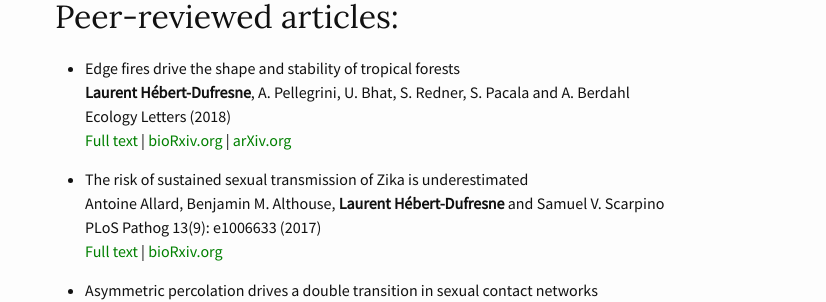
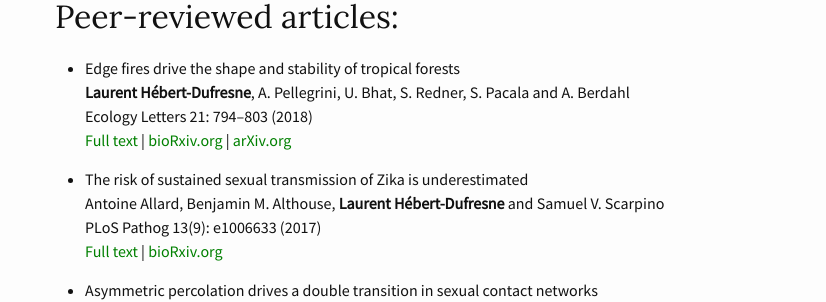
Before and after one commit to laurenthebertdufresne/laurenthebertdufresne.github.io, a Jekyll site: the page built from _pages/publications.md, in a window 1280 px wide and 900 px high, scrolled down 756 px. Shown: the part 157-459 px from the top of the window, without its empty margins (215-1041 px from the left). Built offline with Jekyll 4.4.1, drawn with Linux system fonts in a browser that asks for light colours.

Commit message:
Updating the website

```diff
--- a/_pages/publications.md
+++ b/_pages/publications.md
@@ -30,7 +30,7 @@ weight: 3
 
 *  Edge fires drive the shape and stability of tropical forests
     **Laurent Hébert-Dufresne**, A. Pellegrini, U. Bhat, S. Redner, S. Pacala and A. Berdahl
-    Ecology Letters (2018)
+    Ecology Letters 21: 794–803 (2018)
     [Full text](https://onlinelibrary.wiley.com/doi/epdf/10.1111/ele.12942) | [bioRxiv.org](https://www.biorxiv.org/content/early/2018/02/14/265124) | [arXiv.org](https://arxiv.org/abs/1802.04892)
 
 *   The risk of sustained sexual transmission of Zika is underestimated
```
